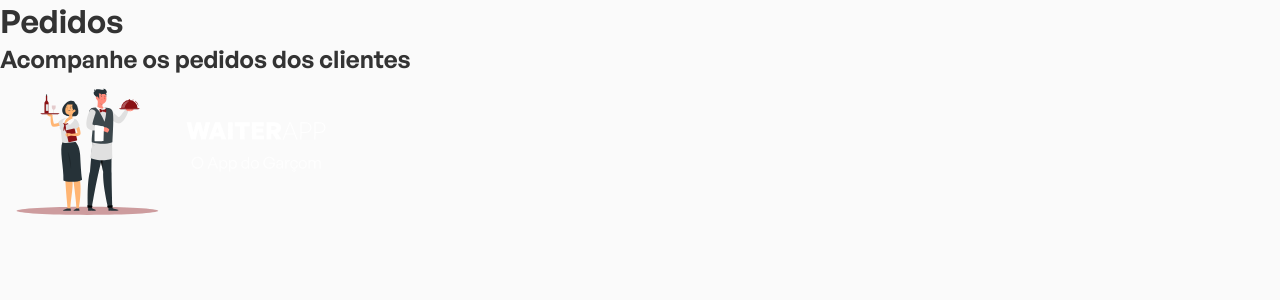
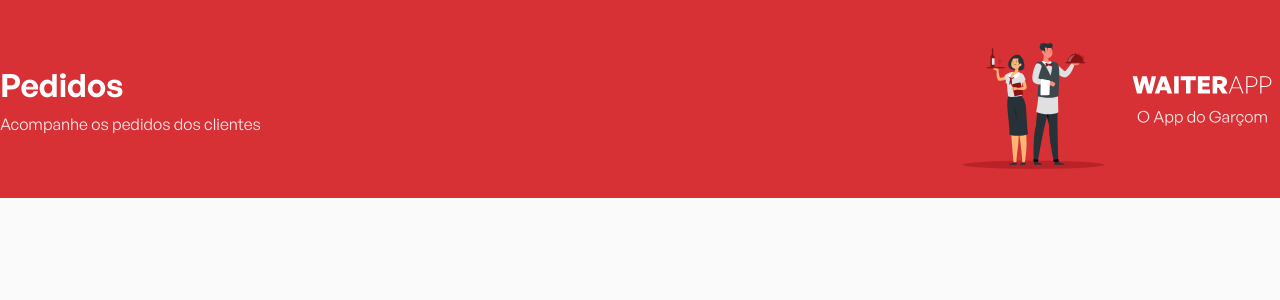
Before and after one commit to PauloHPMKT/opjs-front-web-typescript, a React (Vite) app: page / in a window 1280 px wide. Shown: the top 300 px of the page. Built offline with nearby package versions, Linux system fonts and the light colour scheme.

Commit message:
criando componente de header

```diff
--- a/src/App.tsx
+++ b/src/App.tsx
@@ -1,4 +1,5 @@
 import Header from "./components/Header";
+
 import { GlobalStyles } from "./styles/GlobalStyles";
 
 const App = () => {
--- a/src/components/Header.tsx
+++ /dev/null
@@ -1,16 +0,0 @@
-import logo from '../assets/images/logo.svg'
-
-const Header = () => {
-	return(
-		<header>
-			<div className="page-details">
-				<h1>Pedidos</h1>
-				<h2>Acompanhe os pedidos dos clientes</h2>
-			</div>
-
-			<img src={logo} alt="Logo WaiterApp" />
-		</header>
-	)
-}
-
-export default Header
--- /dev/null
+++ b/src/components/Header/index.tsx
@@ -0,0 +1,20 @@
+import { Container, Content } from './styles'
+
+import logo from '../../assets/images/logo.svg'
+
+const Header = () => {
+	return(
+		<Container>
+			<Content>
+				<div className="page-details">
+					<h1>Pedidos</h1>
+					<h2>Acompanhe os pedidos dos clientes</h2>
+				</div>
+			</Content>
+
+			<img src={logo} alt="Logo WaiterApp" />
+		</Container>
+	)
+}
+
+export default Header
--- /dev/null
+++ b/src/components/Header/styles.ts
@@ -0,0 +1,32 @@
+import styled from "styled-components"
+
+export const Container = styled.header`
+	background-color: #D73035;
+	display: flex;
+	justify-content: center;
+	align-items: center;
+	height: 198px;
+`
+
+export const Content = styled.div`
+	width: 100%;
+	max-width: 1216px;
+	display: flex;
+	justify-content: space-between;
+	align-items: center;
+
+	.page-details {
+		color: #fff;
+
+		h1 {
+			font-size: 32px;
+		}
+
+		h2 {
+			margin-top: 6px;
+			font-weight: 400;
+			font-size: 16px;
+			opacity: 0.9;
+		}
+	}
+`
```
